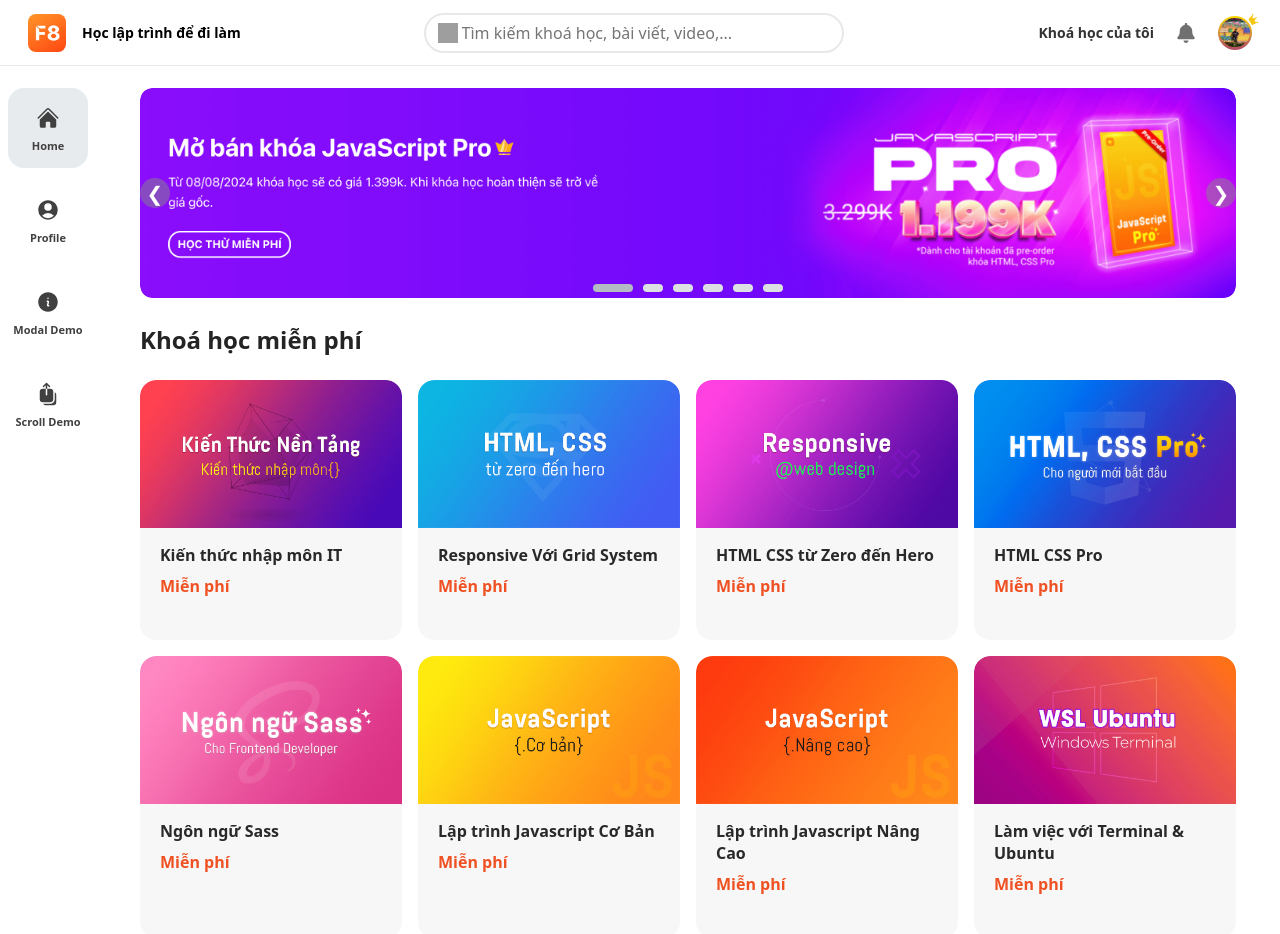
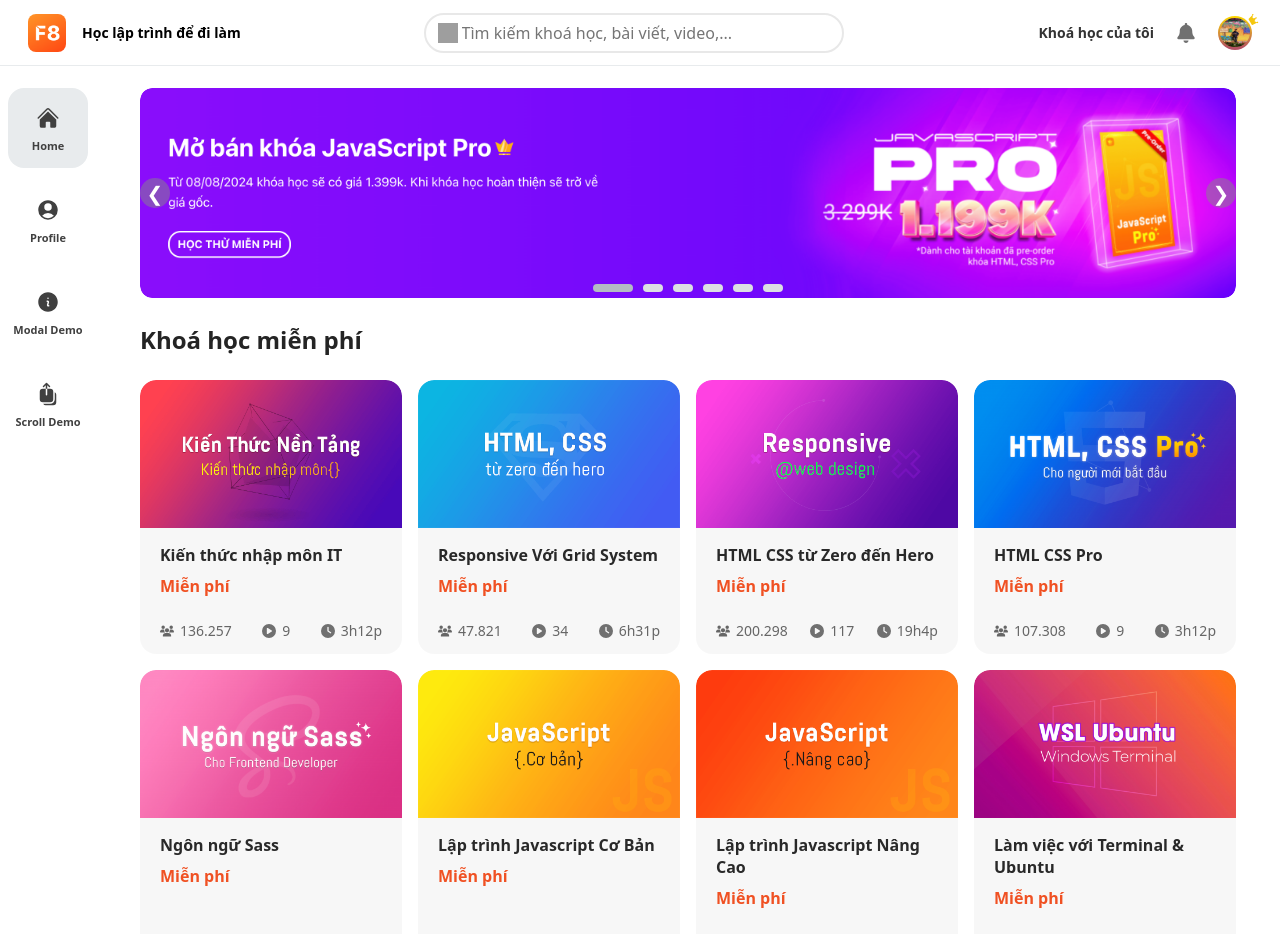
Before and after one commit to dathuynh1710/react-practice, a React (Vite) app: page / in a window 1280 px wide. Shown: the top 934 px of the page. Built offline with nearby package versions, Linux system fonts and the light colour scheme; grey boxes are pictures that could not be loaded; the HTML template or start-up script is replaced by a standard one.

Commit message:
fix(ui): show info of Course

```diff
--- a/src/layouts/DefaultLayout/components/CardCourse/CardCourse.module.scss
+++ b/src/layouts/DefaultLayout/components/CardCourse/CardCourse.module.scss
@@ -86,7 +86,7 @@
 }
 
 .cardMoreInfoViews {
-    display: none !important;
+    display: none;
 
     @include screen("md") {
         display: block;
--- a/src/layouts/DefaultLayout/components/CardCourse/CourseItem.jsx
+++ b/src/layouts/DefaultLayout/components/CardCourse/CourseItem.jsx
@@ -1,6 +1,12 @@
 import { Link } from "react-router-dom";
 import styles from "./CardCourse.module.scss";
 import clsx from "clsx";
+
+// Icons
+import iconStudent from "/icons/student.svg";
+import iconViews from "/icons/views.svg";
+import iconTime from "/icons/clock.svg";
+
 function CourseItem({ data }) {
     return (
         <div className={styles.wrapper}>
@@ -20,12 +26,20 @@
                 </div>
 
                 <div className={styles.cardRow}>
-                    {data.stats.map((stat, index) => (
-                        <div className={clsx(styles.cardMoreInfoViews, styles.cardMoreInfo)} key={index}>
-                            <img src={stat.icon} alt="" className={styles.cardMoreInfoIcon} />
-                            <span className={styles.cardMoreInfoText}>{stat.text}</span>
-                        </div>
-                    ))}
+                    <div className={styles.cardMoreInfo}>
+                        <img src={iconStudent} alt="" className={styles.cardMoreInfoIcon} />
+                        <span className={styles.cardMoreInfoText}>{data.students}</span>
+                    </div>
+
+                    <div className={clsx(styles.cardMoreInfo, styles.cardMoreInfoViews)}>
+                        <img src={iconViews} alt="" className={styles.cardMoreInfoIcon} />
+                        <span className={styles.cardMoreInfoText}>{data.views}</span>
+                    </div>
+
+                    <div className={styles.cardMoreInfo}>
+                        <img src={iconTime} alt="" className={styles.cardMoreInfoIcon} />
+                        <span className={styles.cardMoreInfoText}>{data.time}</span>
+                    </div>
                 </div>
             </div>
         </div>
--- a/src/layouts/DefaultLayout/components/CardCourse/coursesData.js
+++ b/src/layouts/DefaultLayout/components/CardCourse/coursesData.js
@@ -10,13 +10,6 @@
 import imgCourseReact from "/images/course-react-base.png";
 import imgCourseNode from "/images/course-node-js.png";
 
-// Icons
-import iconStudent from "/icons/student.svg";
-import iconViews from "/icons/views.svg";
-import iconTime from "/icons/clock.svg";
-
-export const icons = { iconStudent, iconViews, iconTime };
-
 export const courseList = [
     {
         id: 1,
@@ -24,11 +17,9 @@
         title: "Kiến thức nhập môn IT",
         price: "Miễn phí",
         path: "/courses/nhap-mon",
-        stats: [
-            { icon: iconStudent, text: "136.257" },
-            { icon: iconViews, text: "9" },
-            { icon: iconTime, text: "3h12p" },
-        ],
+        students: "136.257",
+        views: "9",
+        time: "3h12p",
     },
     {
         id: 2,
@@ -36,11 +27,9 @@
         title: "Responsive Với Grid System",
         price: "Miễn phí",
         path: "/courses/responsive",
-        stats: [
-            { icon: iconStudent, text: "47.821" },
-            { icon: iconViews, text: "34" },
-            { icon: iconTime, text: "6h31p" },
-        ],
+        students: "47.821",
+        views: "34",
+        time: "6h31p",
     },
     {
         id: 3,
@@ -48,11 +37,9 @@
         title: "HTML CSS từ Zero đến Hero",
         price: "Miễn phí",
         path: "/courses/html-css",
-        stats: [
-            { icon: iconStudent, text: "200.298" },
-            { icon: iconViews, text: "117" },
-            { icon: iconTime, text: "19h4p" },
-        ],
+        students: "200.298",
+        views: "117",
+        time: "19h4p",
     },
     {
         id: 4,
@@ -60,11 +47,9 @@
         title: "HTML CSS Pro",
         price: "Miễn phí",
         path: "/courses/html-css-pro",
-        stats: [
-            { icon: iconStudent, text: "107.308" },
-            { icon: iconViews, text: "9" },
-            { icon: iconTime, text: "3h12p" },
-        ],
+        students: "107.308",
+        views: "9",
+        time: "3h12p",
     },
     {
         id: 5,
@@ -72,11 +57,9 @@
         title: "Ngôn ngữ Sass",
         price: "Miễn phí",
         path: "/courses/sass",
-        stats: [
-            { icon: iconStudent, text: "17.211" },
-            { icon: iconViews, text: "19" },
-            { icon: iconTime, text: "6h18p" },
-        ],
+        students: "17.211",
+        views: "19",
+        time: "6h18p",
     },
     {
         id: 6,
@@ -84,11 +67,9 @@
         title: "Lập trình Javascript Cơ Bản",
         price: "Miễn phí",
         path: "/courses/javascript-basic",
-        stats: [
-            { icon: iconStudent, text: "214.361" },
-            { icon: iconViews, text: "117" },
-            { icon: iconTime, text: "29h5p" },
-        ],
+        students: "214.361",
+        views: "117",
+        time: "29h5p",
     },
     {
         id: 7,
@@ -96,11 +77,9 @@
         title: "Lập trình Javascript Nâng Cao",
         price: "Miễn phí",
         path: "/courses/javascript-advanced",
-        stats: [
-            { icon: iconStudent, text: "41.121" },
-            { icon: iconViews, text: "19" },
-            { icon: iconTime, text: "8h32p" },
-        ],
+        students: "41.121",
+        views: "19",
+        time: "8h32p",
     },
     {
         id: 8,
@@ -108,11 +87,9 @@
         title: "Làm việc với Terminal & Ubuntu",
         price: "Miễn phí",
         path: "/courses/ubuntu",
-        stats: [
-            { icon: iconStudent, text: "21.204" },
-            { icon: iconViews, text: "28" },
-            { icon: iconTime, text: "4h59p" },
-        ],
+        students: "21.204",
+        views: "28",
+        time: "4h59p",
     },
     {
         id: 9,
@@ -120,11 +97,9 @@
         title: "Xây Dựng Website với ReactJs",
         price: "Miễn phí",
         path: "/courses/reactjs",
-        stats: [
-            { icon: iconStudent, text: "78.017" },
-            { icon: iconViews, text: "112" },
-            { icon: iconTime, text: "27h32p" },
-        ],
+        students: "78.017",
+        views: "112",
+        time: "27h32p",
     },
     {
         id: 10,
@@ -132,10 +107,8 @@
         title: "Node & ExpressJS",
         price: "Miễn phí",
         path: "/courses/nodejs",
-        stats: [
-            { icon: iconStudent, text: "48.941" },
-            { icon: iconViews, text: "36" },
-            { icon: iconTime, text: "12h8p" },
-        ],
+        students: "48.941",
+        views: "36",
+        time: "12h8p",
     },
 ];
```
